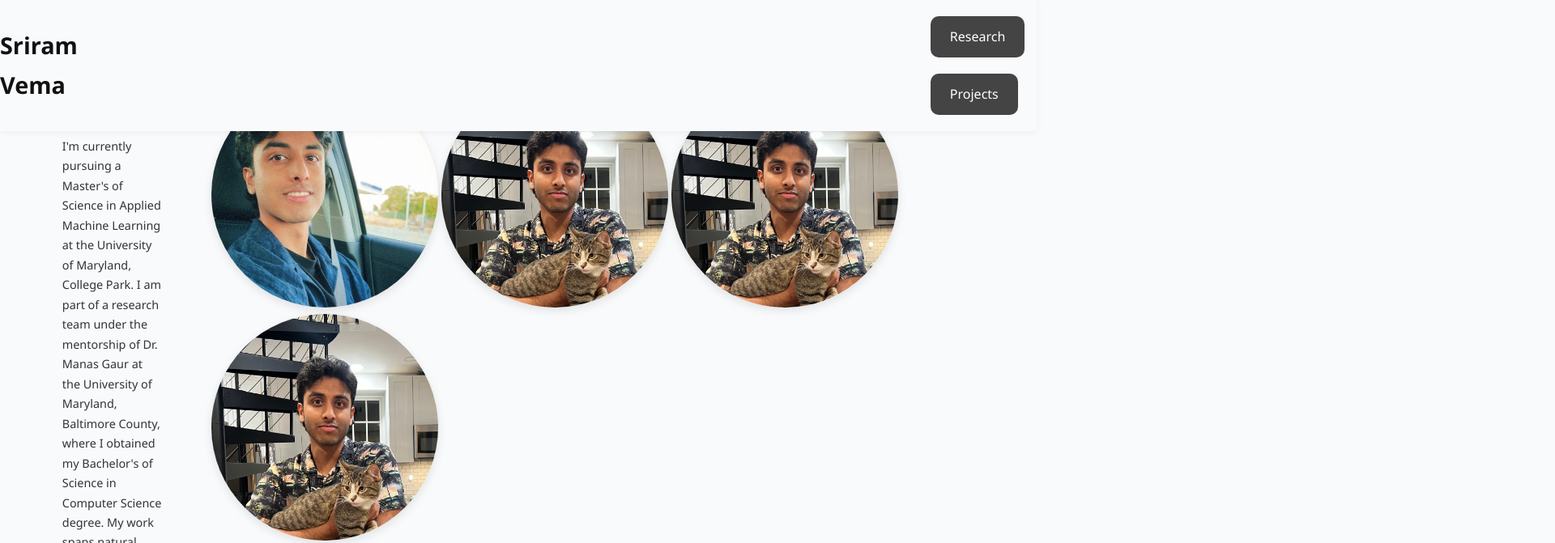
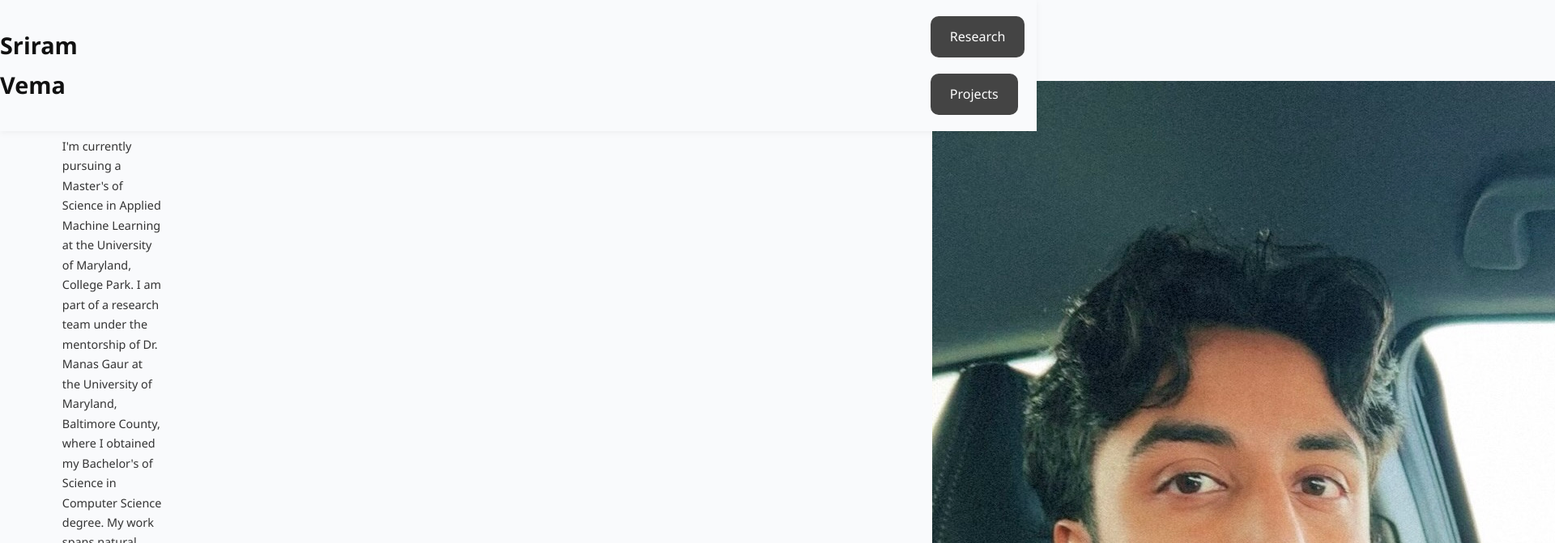
Before and after one commit to sriramvema/sriramvema.github.io, a plain HTML site: page index.html in a window 1280 px wide. Shown: the top 671 px of the page at 81% size, 1920 px wide, since content can reach past the window. Drawn offline with Linux system fonts and the light colour scheme.

Commit message:
Update index.html

```diff
--- a/index.html
+++ b/index.html
@@ -173,11 +173,9 @@
          &nbsp;&nbsp;&nbsp;&nbsp;- Received paper acceptances in EMNLP and AAAI
       </p>
     </div>
-    <div class="profile-img">
+    <div class="profile-imgs">
       <img src="01J77CPFFVYQW7TTTM3Q58H3JT-low-res-branded-.jpg" alt="Sriram Vema Photo" />
       <img src="IMG_4040.jpg" alt="Sriram Vema Photo 2" />
-      <img src="IMG_4040.jpg" alt="Sriram Vema Photo 3" />
-      <img src="IMG_4040.jpg" alt="Sriram Vema Photo 4" />
     </div>
   </main>
 </body>
```
